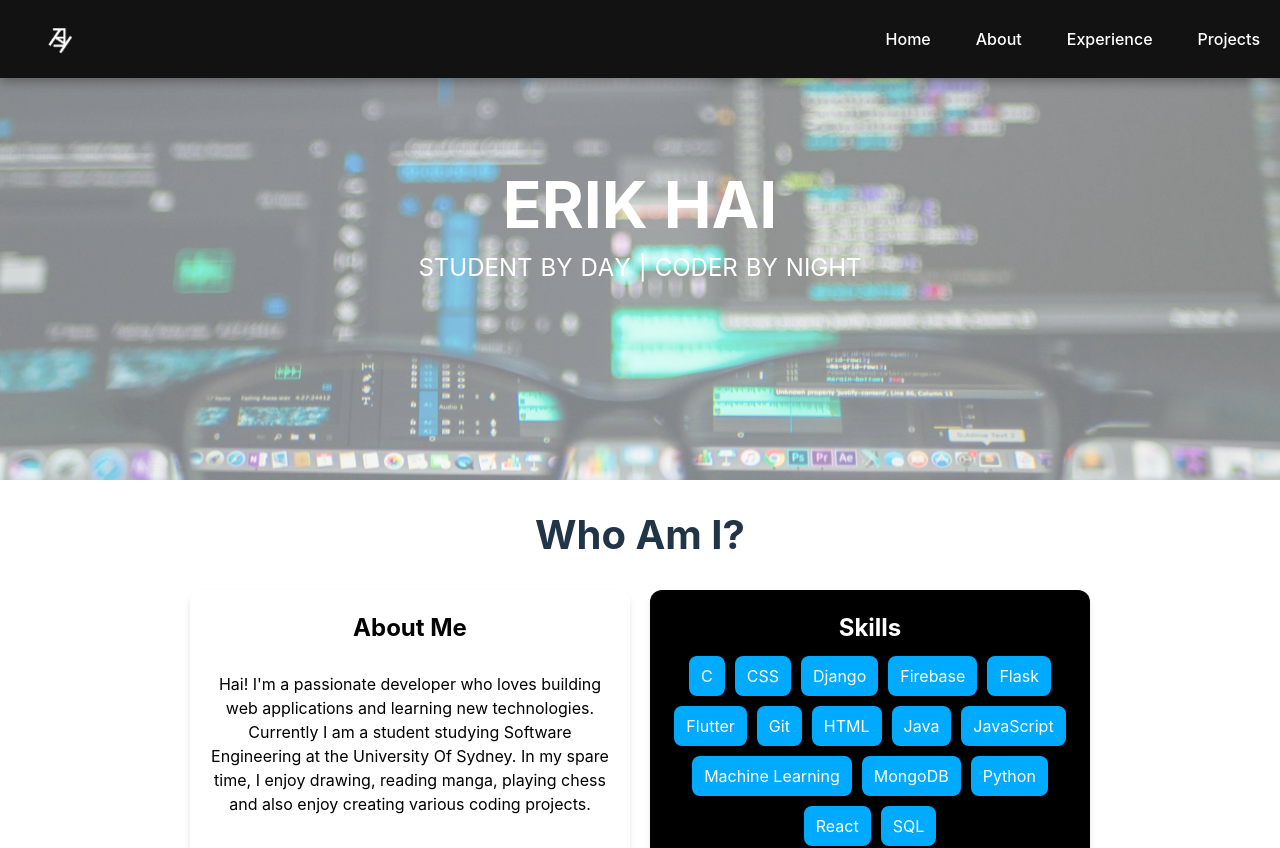
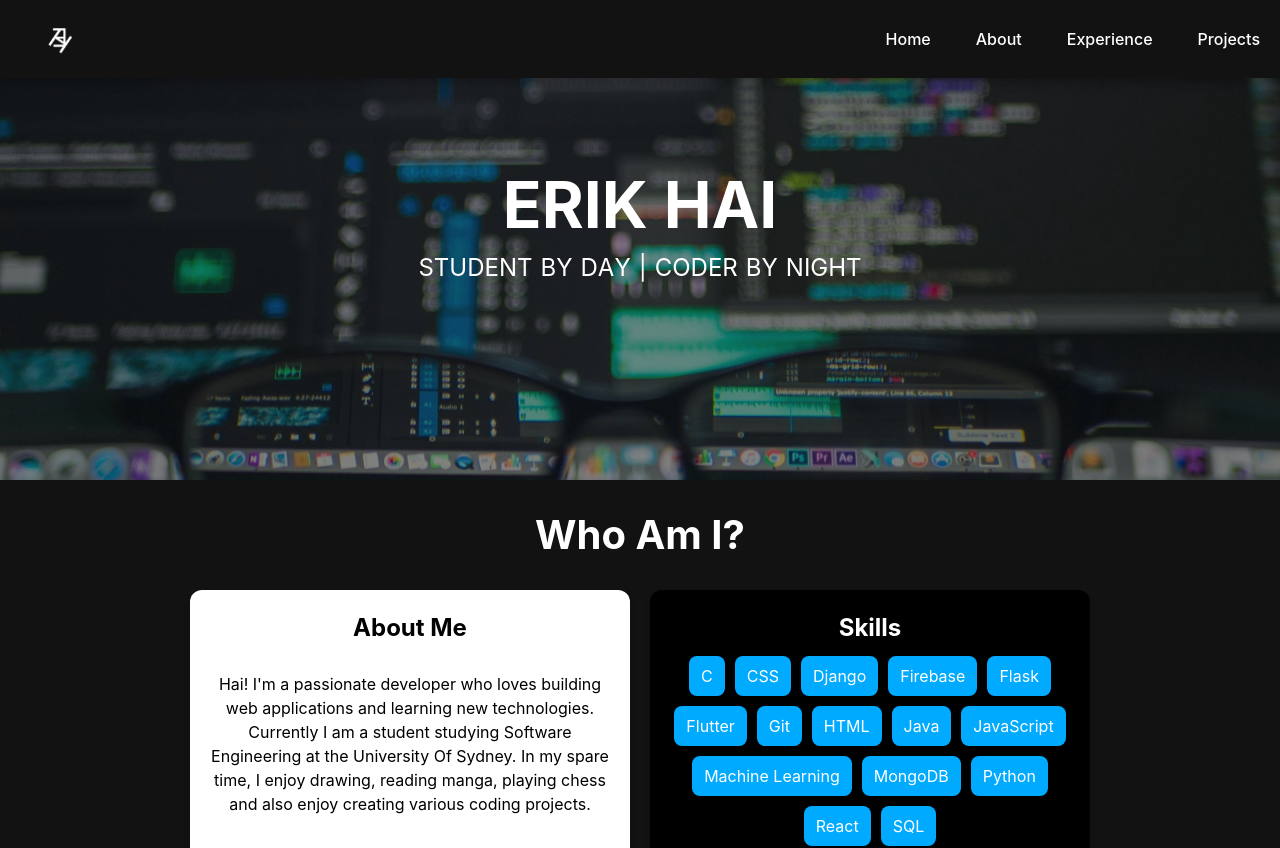
Before and after one commit to erikhai/ErikHai-Website, a React (Vite) app in the folder app/: page / in a window 1280 px wide. Shown: the top 848 px of the page. Built offline with nearby package versions, Linux system fonts and the light colour scheme.

Commit message:
final bug fixing

```diff
--- a/app/package.json
+++ b/app/package.json
@@ -10,7 +10,7 @@
     "lint": "eslint .",
     "preview": "vite preview",
     "predeploy": "npm run build",
-    "deploy": "gh-pages -d app/dist"
+    "deploy": "gh-pages -d dist"
   },
   "dependencies": {
     "app": "file:",
--- a/app/src/App.css
+++ b/app/src/App.css
@@ -1,16 +1,26 @@
+:root {
+  color-scheme: dark;
+}
+
 html, body {
   height: auto !important;
   min-height: 100vh;
-  overflow-x: hidden !important; /* Prevent horizontal scrolling */
+  overflow-x: hidden !important;
   overflow-y: auto !important;
   scroll-behavior: smooth;
-  width: 100vw; /* Ensure full viewport width */
+  width: 100vw;
+
+  background-color: #121212 !important;
+  color: white !important;
 }
 
 #root {
   position: relative;
   min-height: 100vh;
-  overflow-x: hidden !important; /* Prevent horizontal scrolling */
+  overflow-x: hidden !important;
   overflow-y: auto !important;
-  width: 100vw; /* Ensure full viewport width */
+  width: 100vw;
+
+  background-color: #121212 !important;
+  color: white !important;
 }
--- a/app/src/styles/Intro1.css
+++ b/app/src/styles/Intro1.css
@@ -70,6 +70,7 @@
 @media (max-width: 768px) {
     .intro-container {
         height: 40vh;
+        margin-top: 70px;
     }
 
     .intro-text {
--- a/app/src/styles/NavBar.css
+++ b/app/src/styles/NavBar.css
@@ -77,6 +77,7 @@
 
   .menu-icon {
     display: block;
+    margin-right: 25px;
   }
 
   .nav-links {
```
